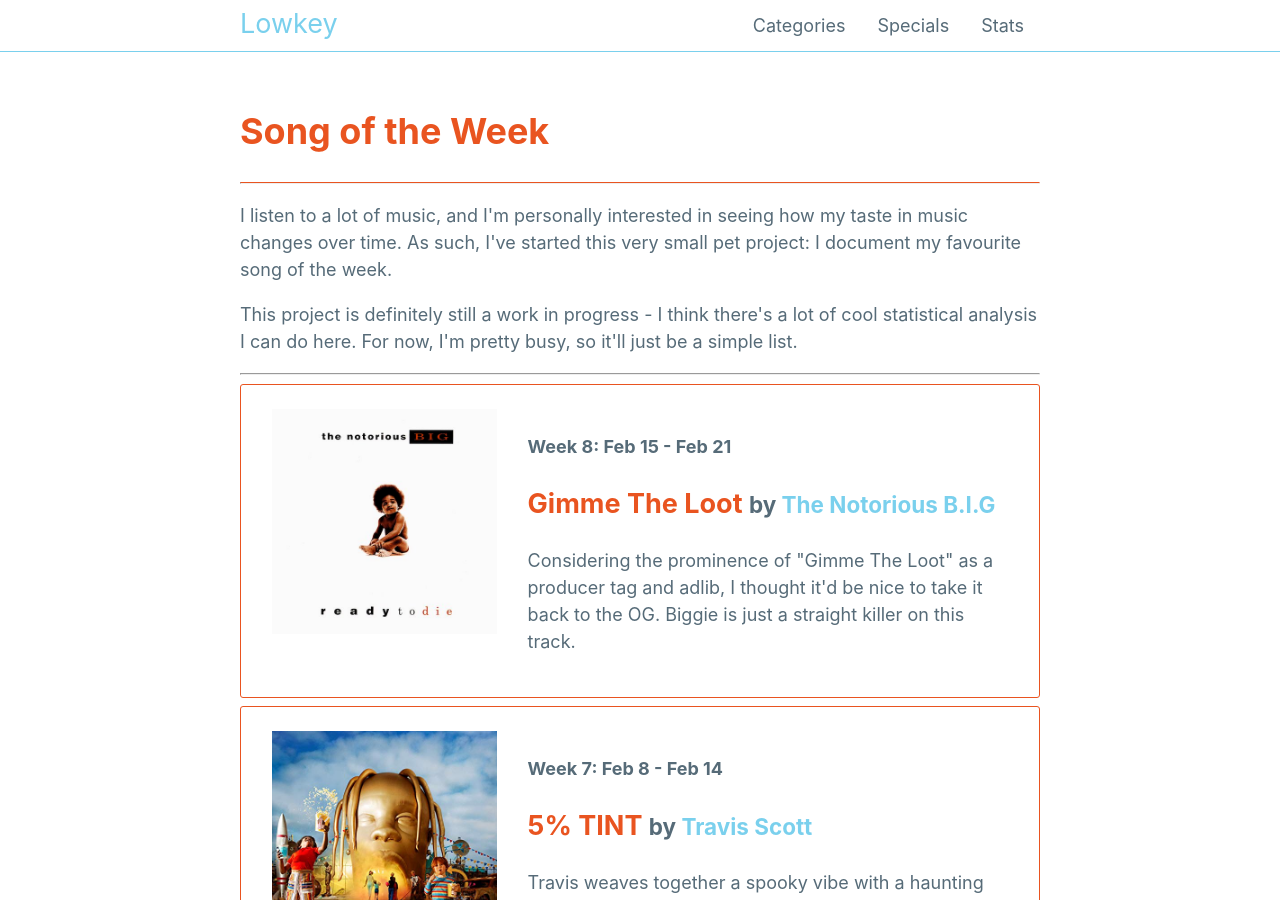
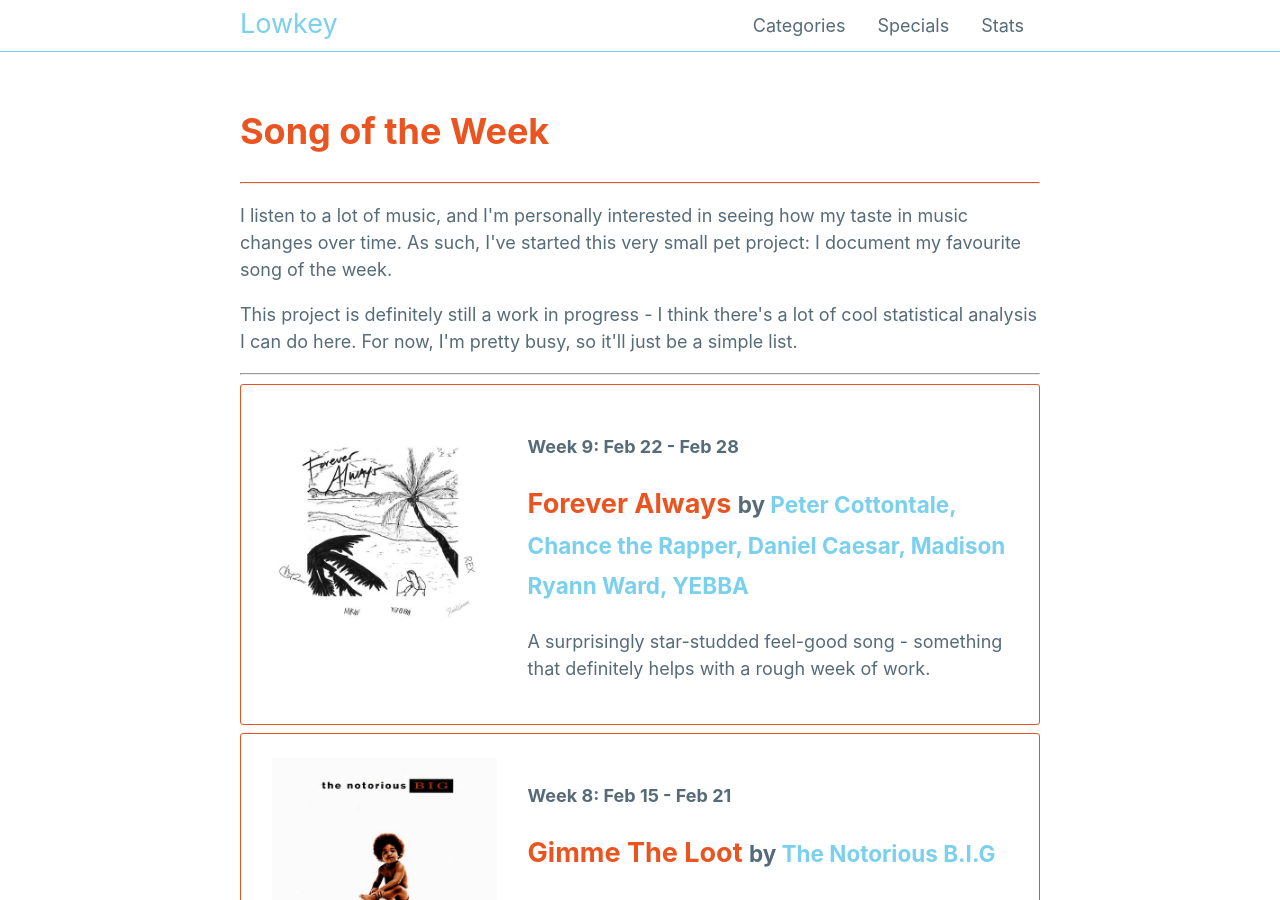
Before and after one commit to mattxwang/lowkey, a Jekyll site: the page built from _stats/song-of-the-week.html, in a window 1280 px wide and 900 px high. Built offline with Jekyll 4.4.1, drawn with Linux system fonts in a browser that asks for light colours.

Commit message:
forever always :)

```diff
--- a/_data/stats.yml
+++ b/_data/stats.yml
@@ -79,3 +79,13 @@
     year: 1994
     blurb: >
       Considering the prominence of "Gimme The Loot" as a producer tag and adlib, I thought it'd be nice to take it back to the OG. Biggie is just a straight killer on this track.
+  week9:
+    week: "Week 9: Feb 22 - Feb 28"
+    title: "Forever Always"
+    artist: "Peter Cottontale, Chance the Rapper, Daniel Caesar, Madison Ryann Ward, YEBBA"
+    album: "Forever Always"
+    album_art: "forever-always.jpg"
+    genre: "indie pop"
+    year: 2018
+    blurb: >
+      A surprisingly star-studded feel-good song - something that definitely helps with a rough week of work.
```
Also changed, not shown: img/albums/forever-always.jpg (added).
